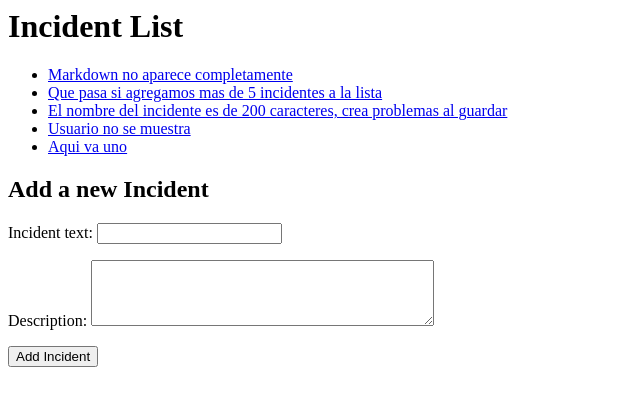
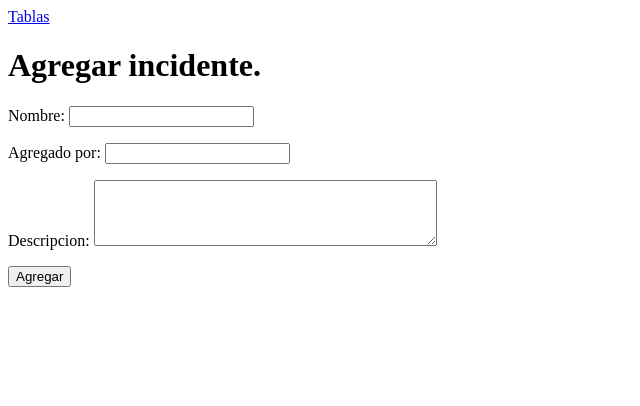
Before and after one commit to amadorssa/incidentia, a Django app: page /incidents/ in a window 1280 px wide. Shown: the top 406 px of the page, without its empty margins (0-640 px from the left). Run offline with Django 4.2, Linux system fonts and the light colour scheme; data comes from the database, SQL or seed files in the repository; both versions use the stored data as it was after the commit; some libraries are stand-ins or nearby versions.

Commit message:
agrego usuario a form y nueva table view

```diff
--- a/incidents/forms.py
+++ b/incidents/forms.py
@@ -4,7 +4,12 @@ from .models import Incident
 class IncidentForm(forms.ModelForm):
     class Meta:
         model = Incident
-        fields = ['incident_text', 'description']
+        fields = ['incident_text', 'user_creator', 'description']
+        labels = {
+            'incident_text': 'Nombre',
+            'user_creator': 'Agregado por',
+            'description': 'Descripcion',
+        }
         widgets = {
             'description': forms.Textarea(attrs={'rows': 4, 'cols': 40}),
         }
--- a/incidents/models.py
+++ b/incidents/models.py
@@ -5,11 +5,13 @@ from markdownx.models import MarkdownxField
 
 class Incident(models.Model):
     incident_text = models.CharField(max_length=200)
+    user_creator = models.CharField(max_length=16) #Cambiar por usuario con sesion iniciada
     pub_date = models.DateTimeField('date published', auto_now_add=True)
     description = MarkdownxField(null=True, blank=True)  # Campo de descripción con soporte Markdown
 
+    #Regresar una descripcion del incidente
     def __str__(self):
-        return self.incident_text
+        return f"{self.incident_text} (by {self.user_creator} on {self.pub_date.strftime('%Y-%m-%d')})"
 
     def was_published_recently(self):
         return self.pub_date >= timezone.now() - datetime.timedelta(days=1)
--- a/incidents/templates/incidents/index.html
+++ b/incidents/templates/incidents/index.html
@@ -1,17 +1,8 @@
-<h1>Incident List</h1>
-{% if latest_incident_list %}
-    <ul>
-    {% for incident in latest_incident_list %}
-        <li><a href="{% url 'incidents:detail' incident.id %}">{{ incident.incident_text }}</a></li>
-    {% endfor %}
-    </ul>
-{% else %}
-    <p>No polls are available.</p>
-{% endif %}
+<a href="{% url 'incidents:incident_table' %}">Tablas</a>
 
-<h2>Add a new Incident</h2>
+<h1>Agregar incidente.</h1>
 <form method="post">
     {% csrf_token %}
     {{ form.as_p }}  <!-- Muestra el formulario -->
-    <button type="submit">Add Incident</button>
+    <button type="submit">Agregar</button>
 </form>
--- a/incidents/urls.py
+++ b/incidents/urls.py
@@ -6,4 +6,5 @@ urlpatterns = [
     path("", views.IndexView.as_view(), name="index"),
     path("<int:pk>/", views.DetailView.as_view(), name="detail"),
     path("<int:pk>/edit/", views.EditIncidentView.as_view(), name="edit"),
+    path("table/", views.IncidentTableView.as_view(), name="incident_table"),
 ]
--- a/incidents/views.py
+++ b/incidents/views.py
@@ -8,16 +8,11 @@ from .models import Incident
 
 class IndexView(generic.ListView):
     template_name = "incidents/index.html"
-    context_object_name = "latest_incident_list"
 
-    def get_queryset(self):
-        """Return the last five published incidents."""
-        return Incident.objects.order_by("-pub_date")[:5]
-
-    def get_context_data(self, **kwargs):
-        context = super().get_context_data(**kwargs)
-        context["form"] = IncidentForm()  # Añadir el formulario al contexto
-        return context
+    def get(self, request, *args, **kwargs):
+        """Mostrar el formulario usando GET requests."""
+        form = IncidentForm()
+        return self.render_form(form)
 
     def post(self, request, *args, **kwargs):
         form = IncidentForm(request.POST)
@@ -25,6 +20,14 @@ class IndexView(generic.ListView):
             form.save()  # Guarda el nuevo incidente
             return redirect("incidents:index")  # Redirecciona al index
         return self.get(request, *args, **kwargs)  # Si no es válido, muestra el formulario
+
+    def render_form(self, form):
+        """Funcion para hacer render del formulario"""
+        return self.response_class(
+            request=self.request,
+            template=self.template_name,
+            context={"form": form},
+        )
 
 class DetailView(generic.DetailView):
     model = Incident
@@ -44,3 +47,18 @@ class EditIncidentView(generic.UpdateView):
 
     def get_success_url(self):
         return reverse('incidents:detail', args=[self.object.pk])  # Redirecciona a la vista de detalle después de guardar
+
+class IncidentTableView(generic.ListView):
+    model = Incident
+    template_name = "incidents/table.html"
+    context_object_name = "incidents"
+
+    def get_queryset(self):
+        """Regresar todos los incidentes por fecha mas reciente."""
+        incidents = Incident.objects.order_by("-pub_date")
+
+        # Convertir la descripcion a tipo Markdown para cada incidente
+        for incident in incidents:
+            incident.description = markdown.markdown(incident.description or '')
+
+        return incidents
```
Also changed, not shown: incidents/templates/incidents/table.html (added, +36 -0 lines), db.sqlite3, incidents/migrations/0001_initial.py.
